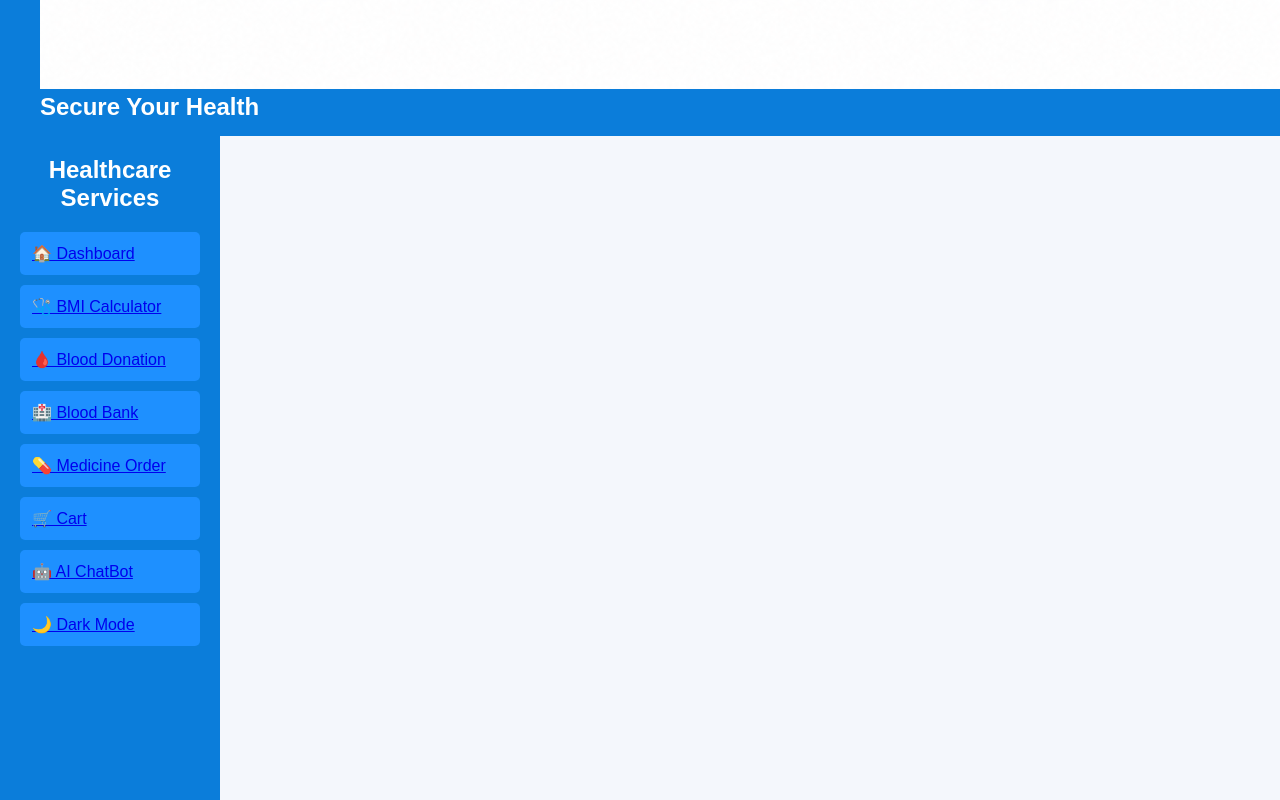
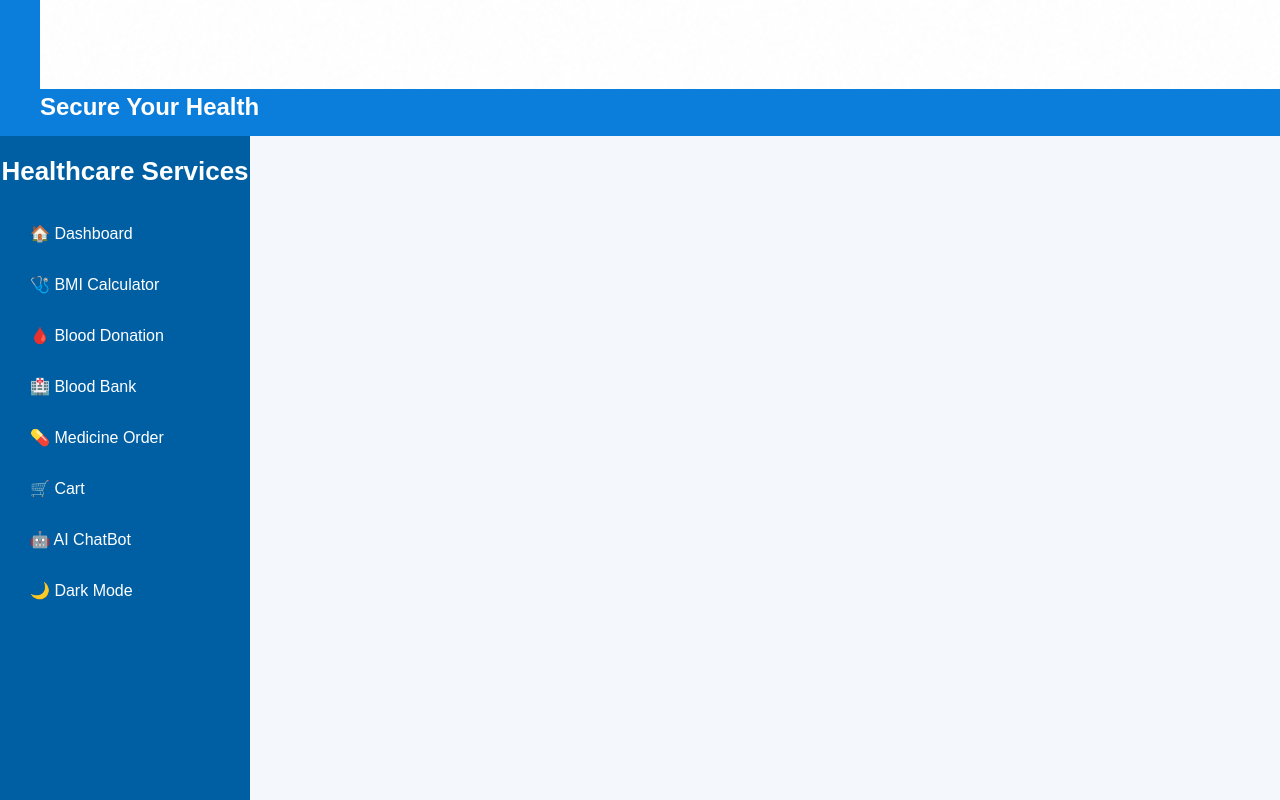
Before and after one commit to mastanshareefshaik5-ms/Secure-Your-Health, a React (Vite) app: page / in a window 1280 px wide. Shown: the part 1180-1980 px from the top of the page. Built offline with nearby package versions, Linux system fonts and the light colour scheme.

Commit message:
initial status

```diff
--- a/src/Components/Sidebar/Sidebar.css
+++ b/src/Components/Sidebar/Sidebar.css
@@ -1,40 +1,43 @@
-/* Sidebar */
+/* ==========================
+   SIDEBAR
+========================== */
 
 .sidebar {
-    width: 220px;
-    height: 100vh;
-    background-color: #0b7dda;
+    width: 250px;
+    min-height: calc(100vh - 75px);
+    background: #005fa3;
     color: white;
-    padding: 20px;
+    padding: 20px 0;
+    flex-shrink: 0;
 }
 
-/* Heading */
-
-.sidebar h2 {
+.sidebar-title {
     text-align: center;
-    margin-bottom: 20px;
+    font-size: 26px;
+    margin-bottom: 25px;
 }
 
-/* List */
-
-.sidebar ul {
+.sidebar-menu {
     list-style: none;
     padding: 0;
 }
 
-/* List Items */
-
-.sidebar ul li {
-    padding: 12px;
-    margin-bottom: 10px;
-    background-color: #1e90ff;
-    border-radius: 5px;
-    cursor: pointer;
-    transition: 0.3s;
+.sidebar-menu li {
+    margin: 8px 15px;
 }
 
-/* Hover Effect */
+.sidebar-menu li a {
+    display: block;
+    text-decoration: none;
+    color: white;
+    padding: 12px 15px;
+    border-radius: 8px;
+    transition: 0.3s;
+    font-size: 16px;
+}
 
-.sidebar ul li:hover {
-    background-color: #085a9c;
+.sidebar-menu li a:hover {
+    background: white;
+    color: #005fa3;
+    transform: translateX(5px);
 }
```
